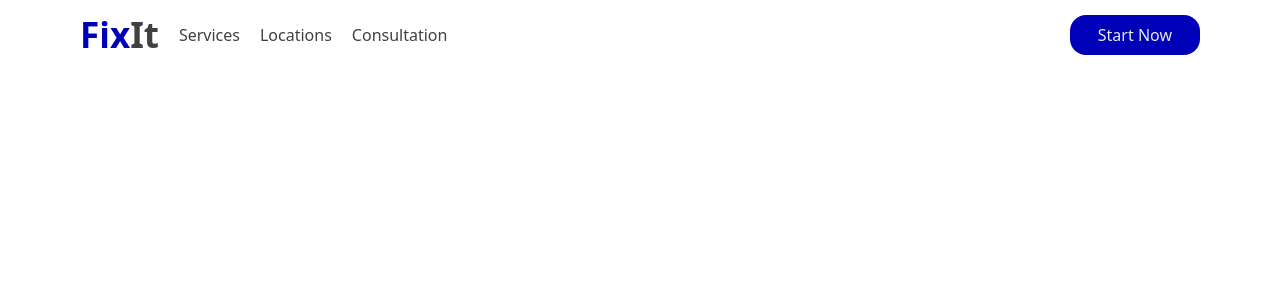
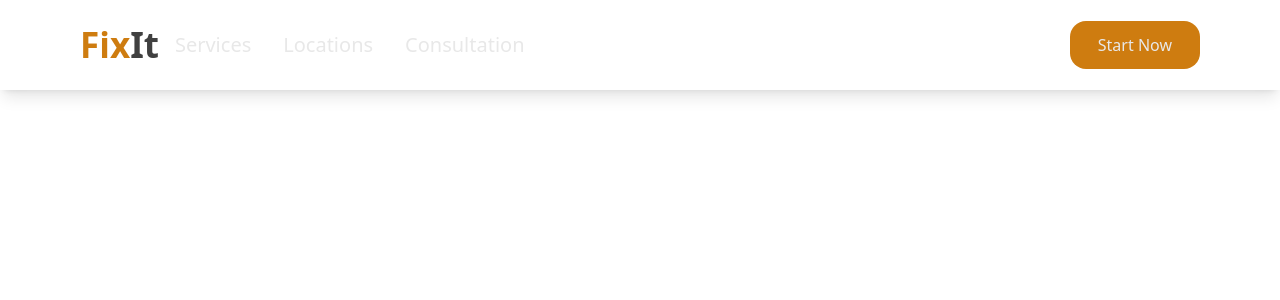
Before and after one commit to Hamidusman/FixIt, a React (Vite) app: page / in a window 1280 px wide. Shown: the top 300 px of the page. Built offline with nearby package versions, Linux system fonts and the light colour scheme.

Commit message:
header completed... kind of

```diff
--- a/package.json
+++ b/package.json
@@ -10,8 +10,11 @@
     "preview": "vite preview"
   },
   "dependencies": {
+    "@fortawesome/free-solid-svg-icons": "^6.6.0",
+    "@fortawesome/react-fontawesome": "^0.2.2",
     "react": "^18.3.1",
-    "react-dom": "^18.3.1"
+    "react-dom": "^18.3.1",
+    "react-icons": "^5.3.0"
   },
   "devDependencies": {
     "@eslint/js": "^9.9.0",
--- a/src/base-components/header.tsx
+++ b/src/base-components/header.tsx
@@ -1,21 +1,34 @@
+import { useState } from 'react';
+import { FontAwesomeIcon } from '@fortawesome/react-fontawesome';
+import { faBars } from '@fortawesome/free-solid-svg-icons';
 
+const Header = () => {
+    const [isOpen, setIsOpen] = useState(false);
 
-function Header(){
-    return(
-        <header className=" px-20 h-[70px] flex justify-between items-center text-gray
-        ">
+    return (
+        <header className="px-4 md:px-20 h-[90px] flex justify-between items-center  shadow-lg">
             <div className="flex items-center">
-                <h2 className="text-primary text-[35px] font-extrabold ">Fix<span>It</span></h2>
-                <ul className="flex gap-5 mx-5">
-                    <li>Services</li>
-                    <li>Locations</li>
-                    <li>Consultation</li>
+                <h2 className="text-primary text-[28px] md:text-[35px] font-extrabold">
+                    Fix<span>It</span>
+                </h2>
+                <ul className={`md:flex ${isOpen ? 'block' : 'hidden'} md:block mt-5 md:mt-0 absolute top-16 left-0 w-full h-full bg-dark  shadow-lg md:static md:bg-transparent md:shadow-none transition duration-700 ease-in-out`}>
+                    <li className=" md:border-b-0 md:border-none text-[20px] text-secondary transition ease-in-out duration-300 cursor-pointer px-4 py-2">Services</li>
+                    <li className=" md:border-b-0 md:border-none text-[20px] text-secondary transition ease-in-out duration-300 cursor-pointer px-4 py-2">Locations</li>
+                    <li className=" md:border-b-0 md:border-none text-[20px] text-secondary transition ease-in-out duration-300 cursor-pointer px-4 py-2">Consultation</li>
                 </ul>
             </div>
-             <a href="http://" className="px-7 py-2 bg-primary text-secondary
-                                        rounded-2xl">Start Now</a>
+            <div className='flex items-center'>
+                <a href="http://" className="px-7 py-3 bg-primary text-secondary rounded-2xl text-[16px] md:text-base">Start Now</a>
+                <button
+                    className="md:hidden ml-4 focus:outline-none"
+                    onClick={() => setIsOpen(!isOpen)}
+                >
+                    <FontAwesomeIcon icon={faBars} size='2xl'
+                     className={` p-2 rounded-md bg-primary transition-transform duration-700 ${isOpen ? "rotate-90" : ""}`} />
+                    </button>
+            </div>
         </header>
-    )
-}
+    );
+};
 
-export default Header
+export default Header;
--- a/tailwind.config.js
+++ b/tailwind.config.js
@@ -5,9 +5,10 @@ export default {
   theme: {
     extend: {
       colors: {
-        primary: '#0000B8',
+        primary: '#CE7C10',
         secondary: '#E8E8E8',
-        gray: '#404040'
+        gray: '#404040',
+        dark: '#101010'
 
       }
     },
```
Also changed, not shown: 1 other file (tests, documents, lock files or other folders).
